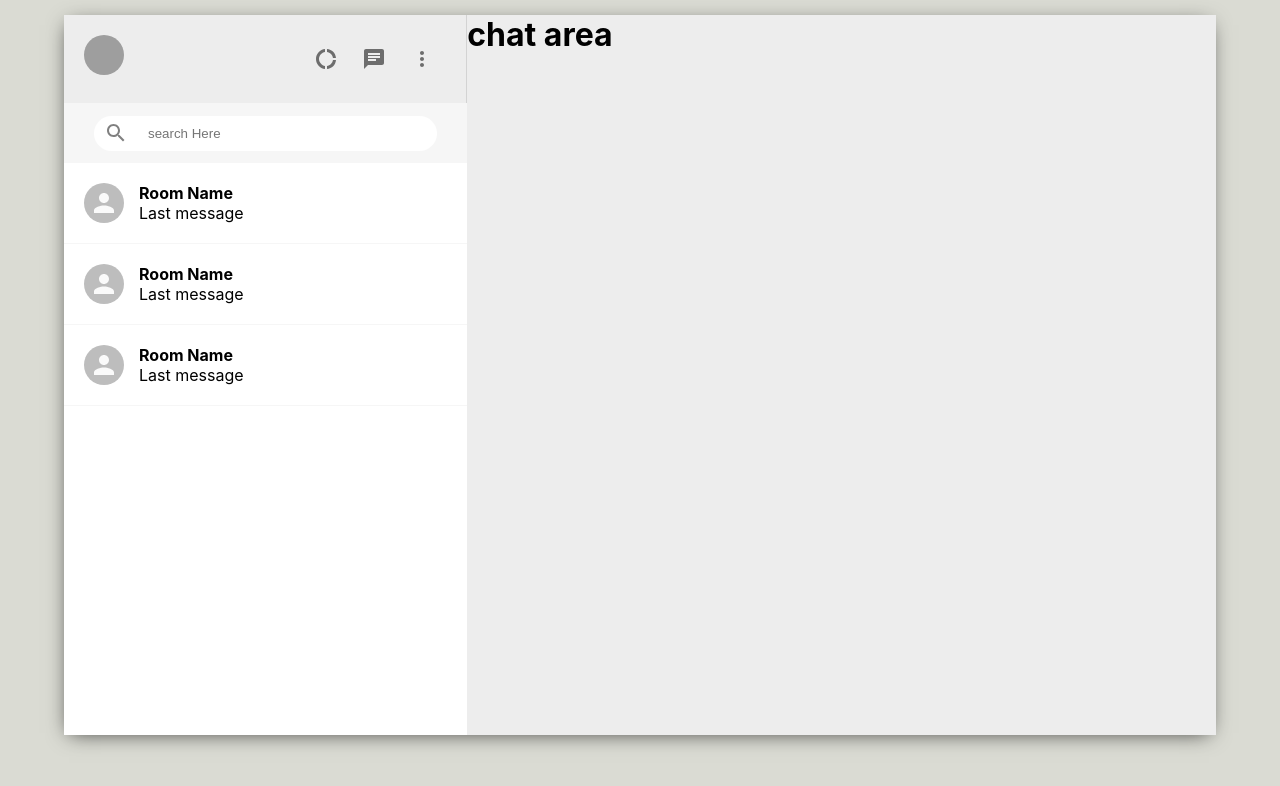
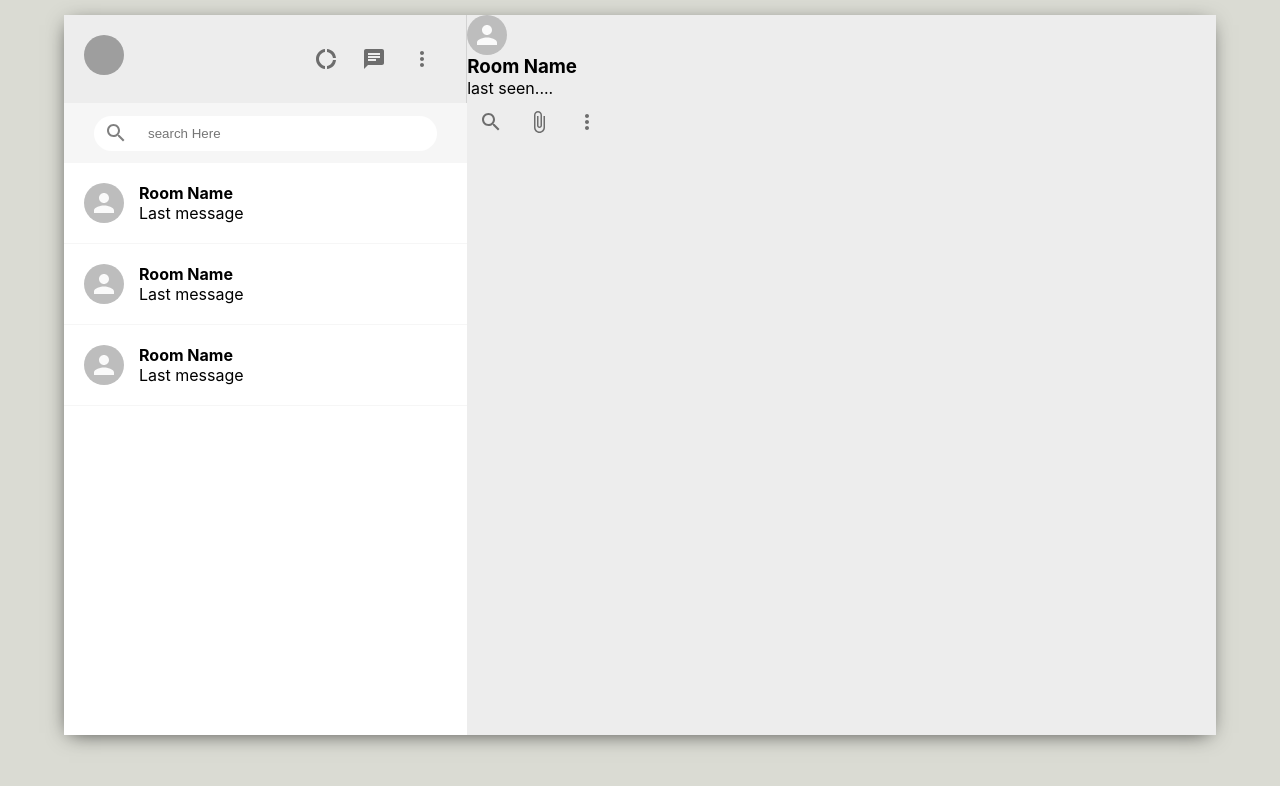
Before and after one commit to Arman-Arzoo/whatapp, a React (Create React App) app in the folder whatapp-mern/: page / in a window 1280 px wide. Shown: the top 786 px of the page. Built offline with nearby package versions, Linux system fonts and the light colour scheme; grey boxes are pictures that could not be loaded.

Commit message:
chat area header basic structure

```diff
--- a/whatapp-mern/src/components/Chat.jsx
+++ b/whatapp-mern/src/components/Chat.jsx
@@ -1,10 +1,30 @@
 import React from "react";
 import "./chat.css";
-import SearchOutlined from "@material-ui/icons/SearchOutlined";
+import { SearchOutlined, AttachFile, MoreVert } from "@material-ui/icons";
+import { Avatar, IconButton } from "@material-ui/core";
 export const Chat = () => {
   return (
     <div className="chat">
-      <h1>chat area</h1>
+      <div className="chat__header">
+        <Avatar />
+        <div className="chat__headerInfo">
+          <h3>Room Name</h3>
+          <p>last seen....</p>
+        </div>
+        <div className="chat__headerRight">
+          <IconButton>
+            <SearchOutlined />
+          </IconButton>
+
+          <IconButton>
+            <AttachFile />
+          </IconButton>
+
+          <IconButton>
+            <MoreVert />
+          </IconButton>
+        </div>
+      </div>
     </div>
   );
 };
```
